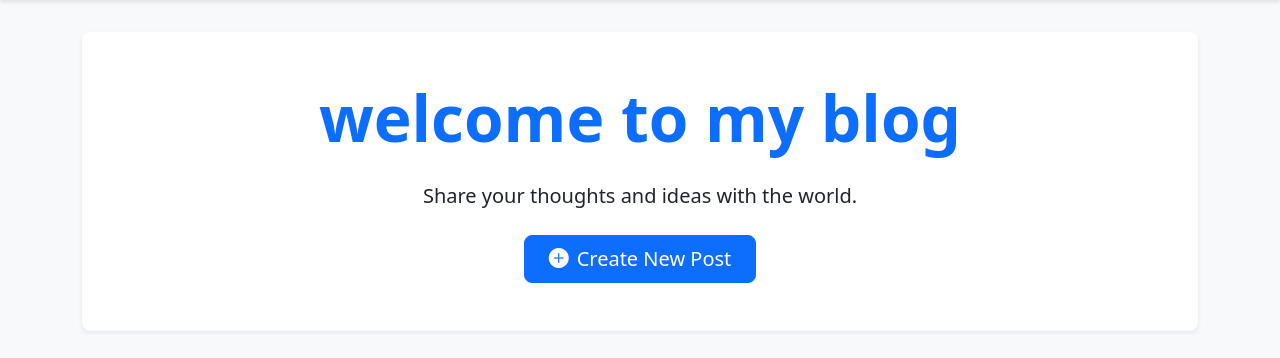
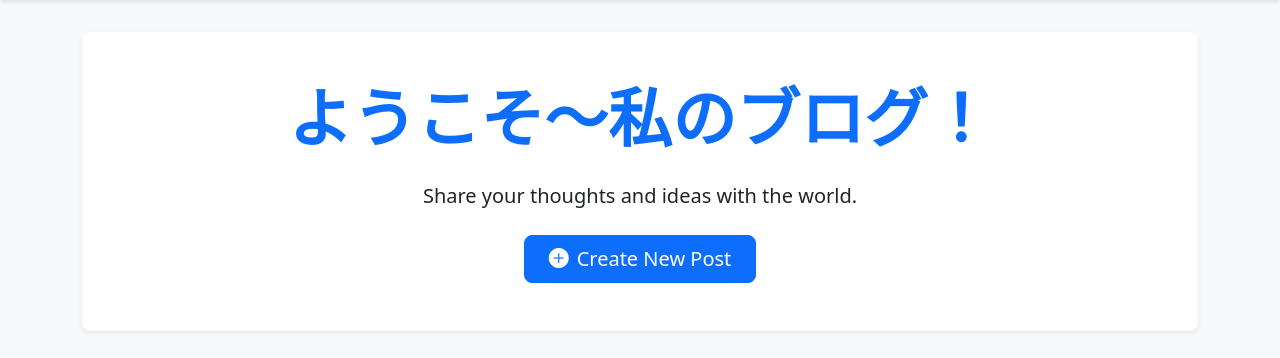
Before and after one commit to skyzhao3q/blog_project_20241012, a Django app: page / in a window 1280 px wide. Shown: the part 62-420 px from the top of the page. Run offline with Django 5.2, Linux system fonts and the light colour scheme; data comes from the database, SQL or seed files in the repository.

Commit message:
Fix issue #7: ホームページにある”welcome to my blog”文言を”ようこそ〜私のブログ！"に変更して下さい。

```diff
--- a/blog/templates/blog/home.html
+++ b/blog/templates/blog/home.html
@@ -6,7 +6,8 @@
     <!-- Hero Section -->
     <div class="py-5 mb-5 text-center bg-white rounded-3 shadow-sm">
         <div class="container">
-            <h1 class="display-3 fw-bold text-primary mb-4">welcome to my blog</h1>
+<h1 class="display-3 fw-bold text-primary mb-4">ようこそ〜私のブログ！</h1>
+
 
             <p class="lead mb-4">Share your thoughts and ideas with the world.</p>
             <a href="{% url 'post-create' %}" class="btn btn-primary btn-lg px-4">
--- a/blog/tests.py
+++ b/blog/tests.py
@@ -20,7 +20,10 @@ class BlogPostListViewTests(TestCase):
         response = self.client.get(reverse('post-list'))
         self.assertContains(response, 'All Blog Posts')
 
+from django.test import TestCase
+from django.urls import reverse
+
 class HomePageTests(TestCase):
     def test_homepage_content(self):
         response = self.client.get(reverse('home'))
-        self.assertContains(response, 'welcome to my blog')
+        self.assertContains(response, 'ようこそ〜私のブログ！')
```
